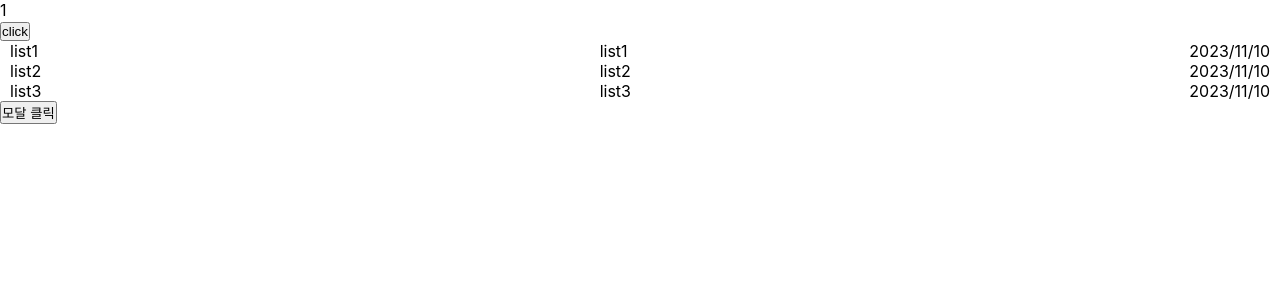
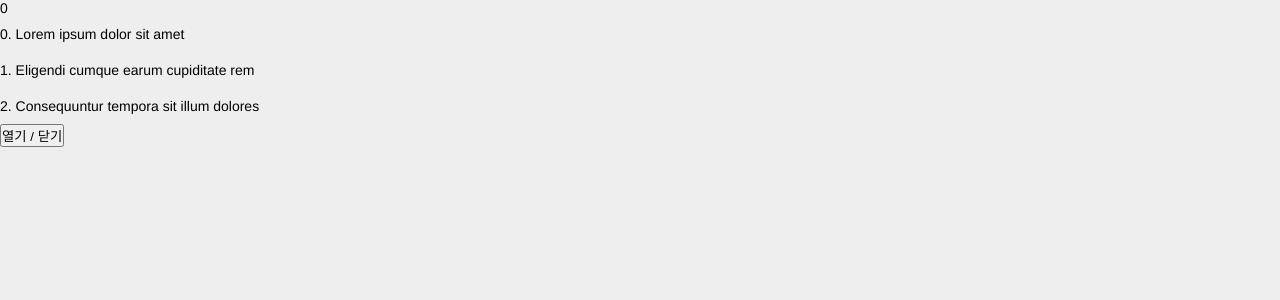
Before and after one commit to parsleyll0221/2023_react, a React (Create React App) app: page / in a window 1280 px wide. Shown: the top 300 px of the page. Built offline with nearby package versions, Linux system fonts and the light colour scheme.

Commit message:
23.11.13

```diff
--- a/package.json
+++ b/package.json
@@ -11,6 +11,7 @@
     "react-bootstrap": "^2.9.1",
     "react-dom": "^18.2.0",
     "react-scripts": "5.0.1",
+    "swiper": "^11.0.4",
     "web-vitals": "^2.1.4"
   },
   "scripts": {
--- a/public/index.html
+++ b/public/index.html
@@ -1,5 +1,5 @@
 <!DOCTYPE html>
-<html lang="en">
+<html lang="ko">
   <head>
     <meta charset="utf-8" />
     <link rel="icon" href="%PUBLIC_URL%/favicon.ico" />
--- a/src/App.css
+++ b/src/App.css
@@ -22,4 +22,76 @@ li{list-style: none;}
   width: 300px;
   height: 300px;
   box-shadow: 0 0 10px rgba(0, 0, 0, 0.5);
+
+  display: flex;
+  flex-direction: column;
+  justify-content: space-between;
 }
+
+.myP{
+  color: #f00;
+  background-color: skyblue;
+}
+
+.tab > ul {display: flex;}
+.tab > ul > li {padding: 10px; cursor: pointer; border-radius: 5px 5px 0 0; border: 1px solid #000;}
+.tab > ul > li.active {background: skyblue;}
+
+#app {
+  height: 100%;
+}
+html,
+body {
+  position: relative;
+  height: 100%;
+}
+
+body {
+  background: #eee;
+  font-family: Helvetica Neue, Helvetica, Arial, sans-serif;
+  font-size: 14px;
+  color: #000;
+  margin: 0;
+  padding: 0;
+}
+
+.swiper {
+  width: 100%;
+  height: 500px;
+}
+
+.swiper-slide {
+  text-align: center;
+  font-size: 18px;
+  background: #fff;
+
+  /* Center slide text vertically */
+  display: flex !important;
+  justify-content: center;
+  align-items: center;
+  height: 500px;
+  background-color: gainsboro;
+}
+
+.swiper-slide img {
+  display: block;
+  width: 100%;
+  height: 100%;
+  object-fit: cover;
+}
+
+.lists > li {
+  padding: 10px 0;
+  cursor: pointer;
+}
+.lists > li:hover {
+  background: skyblue;
+}
+
+.btnWrap{
+  display: flex;
+  justify-content: end;
+}
+.btnWrap button {
+  padding: 5px 15px;
+}
--- a/src/App.js
+++ b/src/App.js
@@ -1,50 +1,75 @@
 import { useState } from 'react';
-import logo from './logo.svg';
 import './App.css'
 
 function App() {
-  let [data, setData] = useState(1)
-  let [listData,setListData] = useState(['list1', 'list2', 'list3'])
-  let [mView,setMview] = useState(false)
-  let today = new Date();
-  let time = {
-    year : today.getFullYear(),
-    month : today.getMonth() + 1,
-    date : today.getDate(),
+  const [num, setNum] = useState(0);
+  const [data, setData] = useState([
+    '0. Lorem ipsum dolor sit amet',
+    '1. Eligendi cumque earum cupiditate rem',
+    '2. Consequuntur tempora sit illum dolores'
+  ])
 
+  const [vModal, setVModal] = useState(false);
+
+  const openList = (i)=>{
+    setNum(i)
+    setVModal(true)
   }
+
+  const handleClose = ()=>{
+    setVModal(false);
+  }
+
+
   return (
     <div className="App">
-      <div>{data}</div>
-      <button onClick={()=>{setData(data+1)}}>click</button>
+      {num}
+      <ul className='lists'>
         {
-        listData.map(function(item, i){
-          return(
+          data.map(function (item, i) {
+            return (
               <>
-              <div className='flex'>
-                <div className='item'>{item}</div>
-                <div className='list'>{listData[i]}</div>
-                <div>{time.year}/{time.month}/{time.date}</div>
-              </div>
+                <li onClick={()=>{openList(i)}}>{item}</li>
               </>
             )
           })
         }
-      <button onClick={()=>{setMview(!mView)}}>모달 클릭</button>
+      </ul>
+      <button onClick={()=>{setVModal(!vModal)}}>열기 / 닫기</button>
+
         {
-        mView == true ? <Modal></Modal> : null
+          vModal == true ? <Modal rData = {data} rNum = {num} onClose = {handleClose} / > : null
         }
 
     </div>
   );
 }
 
-function Modal() {
+// function Modal(props) {
+//   return(
+//     <>
+//       <div className="modal">
+//         <h3>안녕하세요</h3>
+//         <p>{props.rData[props.rNum]}</p>
+//         <div className='btnWrap'>
+//           <button  onClick={()=>{} }>닫기</button>
+//         </div>
+//       </div>
+//     </>
+//   )
+// }
+
+function Modal({rData, rNum, onClose}) {
   return(
     <>
-      <div className='modal'>
-        <h3>제목</h3>
-        <p>안녕하세요</p>
+      <div className="modal">
+        <div className='modalBody'>
+          <h3>안녕하세요</h3>
+          <p>{rData[rNum]}</p>
+        </div>
+        <div className='btnWrap'>
+          <button  onClick={onClose}>닫기</button>
+        </div>
       </div>
     </>
   )
```
Also changed, not shown: src/App_props.js (added, +61 -0 lines), src/App_state.js (added, +55 -0 lines), src/components/ModalView.jsx (added, +28 -0 lines), 1 other file (tests, documents, lock files or other folders). Lines whose indentation alone changed are shown as unchanged.
